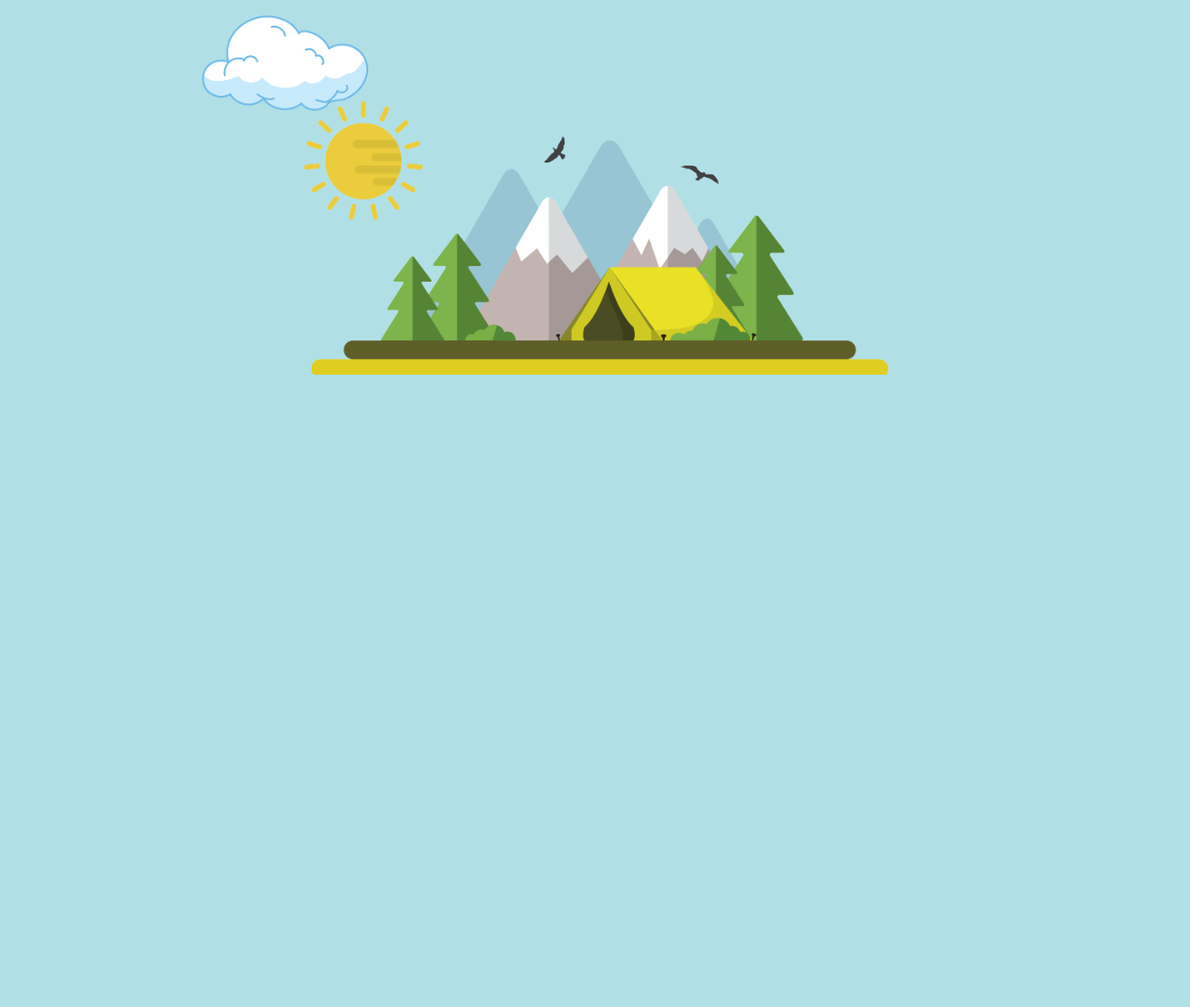
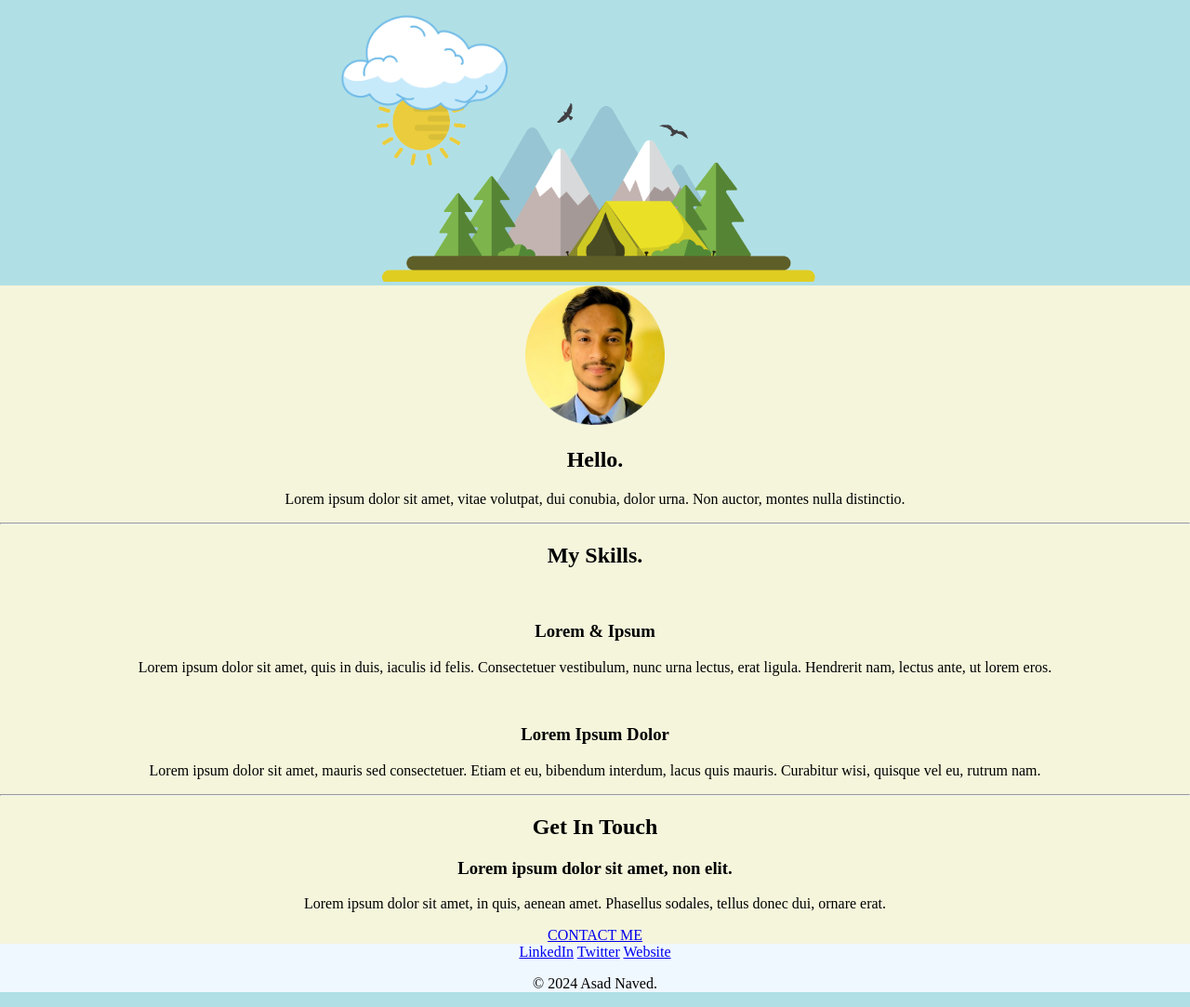
Before and after one commit to asadnaved9/Personal-site, a plain HTML site: page index.html in a window 1280 px wide. Shown: the part 325-1408 px from the top of the page at 93% size. Before the commit the page ends 800 px from the top, so only its background shows below. Drawn offline with Linux system fonts and the light colour scheme.

Commit message:
Add files via upload

```diff
--- a/CSS/style.css
+++ b/CSS/style.css
@@ -20,8 +20,14 @@ h1{
 }
 .bottom-cloud{
     position: absolute;
-    left: 200px;
+    left: 350px;
 }
 .mountain{
     margin: 0px;
 }
+.middle-container{
+    background-color: beige;
+}
+.bottom-container{
+    background-color: aliceblue;
+}
--- a/index.html
+++ b/index.html
@@ -13,7 +13,46 @@
         <h1>I'm Asad</h1>
         <p>A B.Tech Student <br> and <br> A Programmer</p>
         <img class="bottom-cloud" src="Images/cloud.png.png" alt="cloud-img" height="150px">
-        <img class="mountain" src="Images/mountain.png.png" alt="mountain-img" height="400px">
+        <img class="mountain" src="Images/mountain.png.png" alt="mountain-img" height="300px">
     </div>
+    <div class="middle-container">
+        <div class="profile">
+          <img src="Images/asad-modified.png" alt="Asad's profile" height="150px">
+          <h2>Hello.</h2>
+          <p>Lorem ipsum dolor sit amet, vitae volutpat, dui conubia, dolor urna. Non auctor, montes nulla distinctio.</p>
+        </div>
+        <hr>
+        <div class="skills">
+          <h2>My Skills.</h2>
+          <div class="skill-row">
+            <img class="" src="" alt="">
+            <h3>Lorem & Ipsum</h3>
+            <p>Lorem ipsum dolor sit amet, quis in duis, iaculis id felis. Consectetuer vestibulum, nunc urna lectus, erat ligula. Hendrerit nam, lectus ante, ut lorem eros.</p>
+          </div>
+          <div class="skill-row">
+            <img class="" src="" alt="">
+            <h3>Lorem Ipsum Dolor</h3>
+            <p>Lorem ipsum dolor sit amet, mauris sed consectetuer. Etiam et eu, bibendum interdum, lacus quis mauris. Curabitur wisi, quisque vel eu, rutrum nam.</p>
+          </div>
+        </div>
+        <hr>
+        <div class="contact-me">
+          <h2>Get In Touch</h2>
+          <h3>Lorem ipsum dolor sit amet, non elit.</h3>
+          <p>Lorem ipsum dolor sit amet, in quis, aenean amet. Phasellus sodales, tellus donec dui, ornare erat.</p>
+          <a class="btn" href="mailto:name@email.com">CONTACT ME</a>
+        </div>
+      </div>
+
+
+      <div class="bottom-container">
+        <a class="footer-link" href="https://www.linkedin.com/">LinkedIn</a>
+        <a class="footer-link" href="https://twitter.com/">Twitter</a>
+        <a class="footer-link" href="https://www.appbrewery.co/">Website</a>
+        <p>© 2024 Asad Naved.</p>
+      </div>
+
+
+
 </body>
 </html>
```
Also changed, not shown: Images/asad-modified.png (added).
